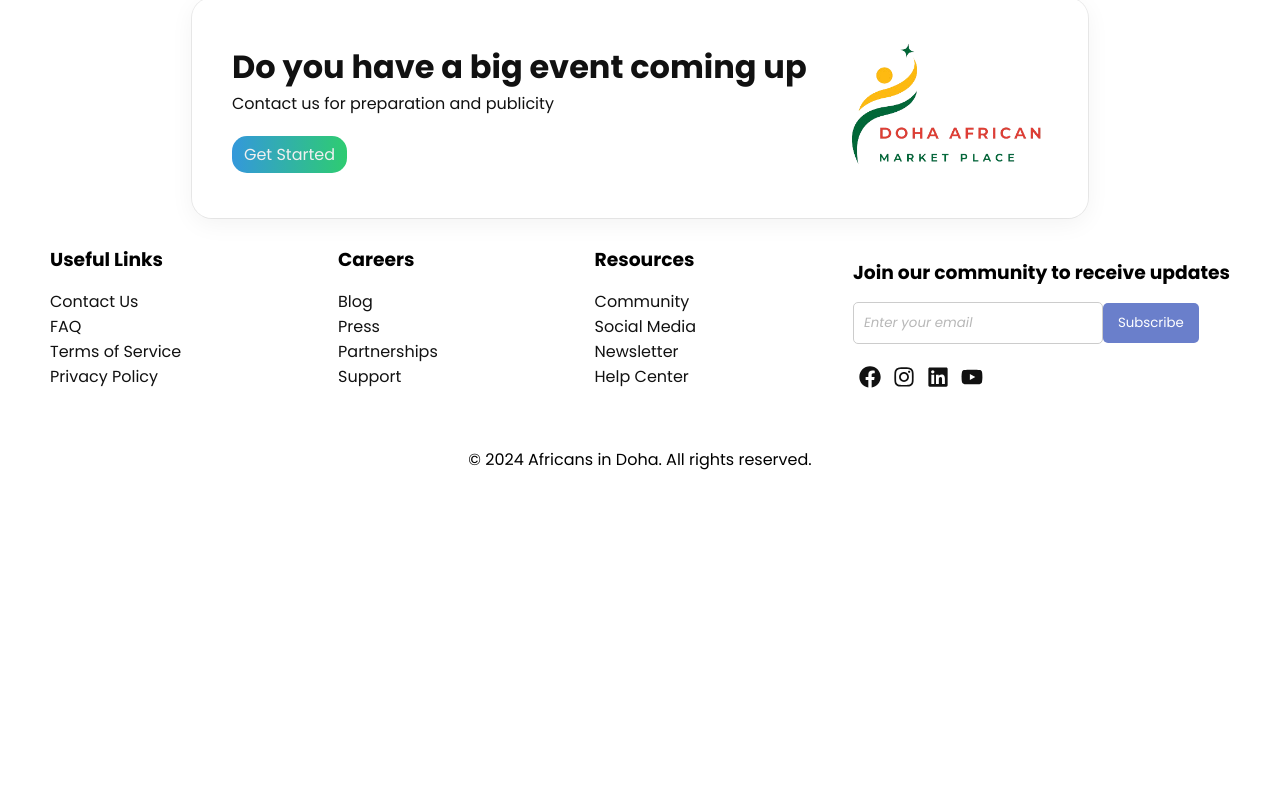
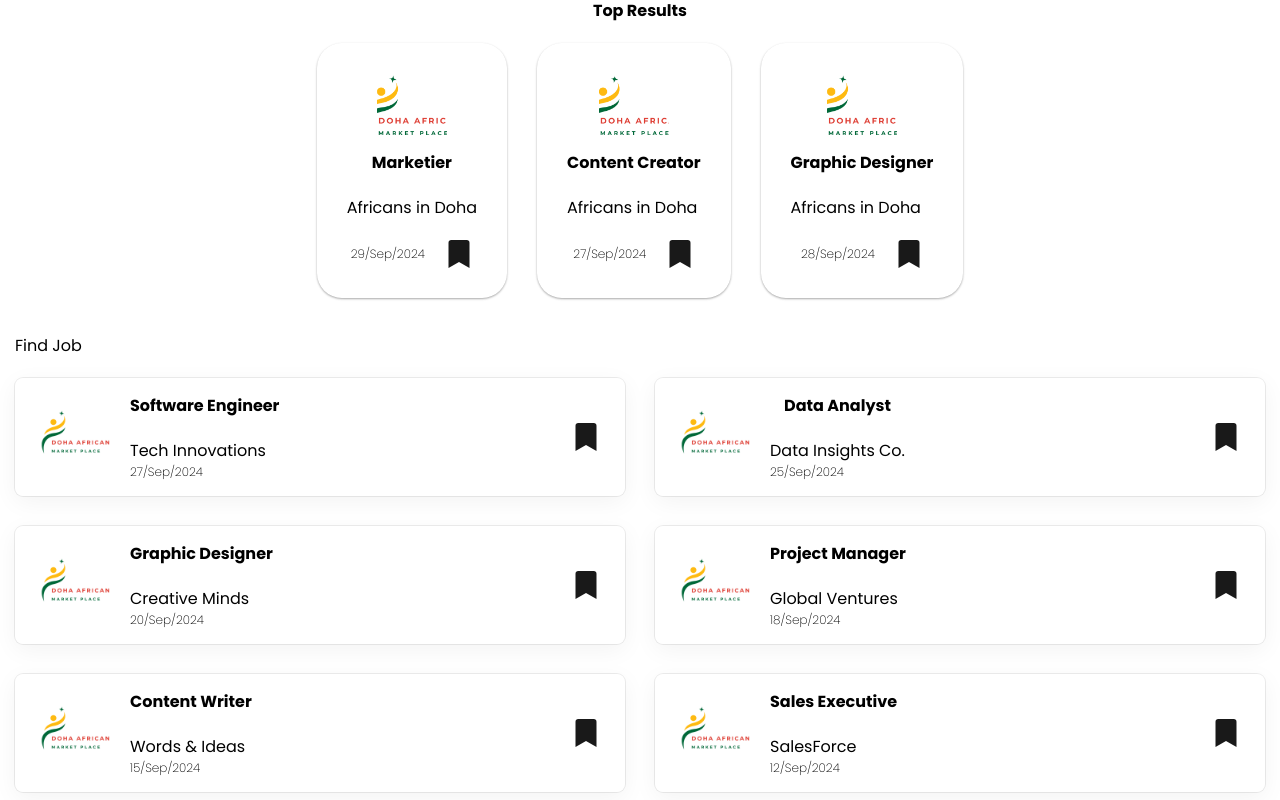
Before and after one commit to joseph-winner/Adm24, a React (Create React App) app: page /Product in a window 1280 px wide. Shown: the part 6100-6900 px from the top of the page. Before the commit the page ends 6602 px from the top, so only its background shows below. Built offline with nearby package versions, Linux system fonts and the light colour scheme.

Commit message:
Adding Find Job Section

```diff
--- a/src/App.js
+++ b/src/App.js
@@ -9,6 +9,7 @@ import PopularProducts from "./app/Screens/HomeScreen/PopularProducts/PopularPro
 import UpcomingEvents from "./app/Screens/HomeScreen/Events/UpcomingEvents";
 import Navbar from "./app/components/Navbar/Navbar";
 import Footer from "./app/components/Footer/Footer";
+import Jobs from "./app/Screens/HomeScreen/Jobs/Jobs";
 
 
 function App() {
@@ -23,6 +24,7 @@ function App() {
       <RecomendedNews />
       <PopularProducts />
       <UpcomingEvents />
+      <Jobs />
       <Footer />
     </div>
   );
--- /dev/null
+++ b/src/app/Screens/HomeScreen/Jobs/Joblisting.jsx
@@ -0,0 +1,72 @@
+import React from "react";
+import JoblistingComponent from "../../../components/JobCardComponent/JoblistingComponent";
+import logo from "../../../../utils/img/logo.png";
+
+export default function Joblisting() {
+  const JobListings = [
+    {
+      Logo: logo,
+      JobTitle: "Software Engineer",
+      CompanyName: "Tech Innovations",
+      PostedAt: "27/Sep/2024",
+      JobDesc:
+        "Join our dynamic team to develop cutting-edge applications and improve user experiences. Experience in JavaScript and React is required.",
+    },
+    {
+      Logo: logo,
+      JobTitle: "Data Analyst",
+      CompanyName: "Data Insights Co.",
+      PostedAt: "25/Sep/2024",
+      JobDesc:
+        "We are looking for a Data Analyst to interpret data and provide actionable insights. Proficiency in Excel and SQL is a must.",
+    },
+    {
+      Logo: logo,
+      JobTitle: "Graphic Designer",
+      CompanyName: "Creative Minds",
+      PostedAt: "20/Sep/2024",
+      JobDesc:
+        "Seeking a talented Graphic Designer with a strong portfolio. Experience in Adobe Creative Suite is required. Remote work options available.",
+    },
+    {
+      Logo: logo,
+      JobTitle: "Project Manager",
+      CompanyName: "Global Ventures",
+      PostedAt: "18/Sep/2024",
+      JobDesc:
+        "Looking for a Project Manager to oversee projects from initiation to completion. Strong leadership and communication skills are essential.",
+    },
+    {
+      Logo: logo,
+      JobTitle: "Content Writer",
+      CompanyName: "Words & Ideas",
+      PostedAt: "15/Sep/2024",
+      JobDesc:
+        "Join our content team to create engaging articles and blog posts. Experience in SEO and digital marketing is a plus.",
+    },
+    {
+      Logo: logo,
+      JobTitle: "Sales Executive",
+      CompanyName: "SalesForce",
+      PostedAt: "12/Sep/2024",
+      JobDesc:
+        "We are seeking a motivated Sales Executive to drive sales and build customer relationships. Experience in B2B sales is preferred.",
+    },
+  ];
+  return (
+    <div className="job-listings">
+      <p className="listings-title">Find Job</p>
+      <div className="job-listing-rows">
+      {JobListings.map((JobListing, index) => (
+        <JoblistingComponent
+          key={index}
+          Logo={JobListing.Logo}
+          JobTitle={JobListing.JobTitle}
+          CompanyName={JobListing.CompanyName}
+          PostedAt={JobListing.PostedAt}
+        />
+      ))}
+      </div>
+    </div>
+  );
+}
--- /dev/null
+++ b/src/app/Screens/HomeScreen/Jobs/Jobs.css
@@ -0,0 +1,78 @@
+.jobs-section{
+    margin: 15px;
+    margin-top: 35px;
+}
+
+.jobs-container{
+    display: flex;
+    justify-content: center;
+    align-items: center;
+    flex-direction: column;
+}
+.top-jobs{
+    display: flex;
+    align-items: center;
+    gap: 30px;
+}
+
+.jobs-section h4{
+    text-align: center;
+    margin-bottom: 20px;
+}
+
+.listings-title{
+    margin-bottom: 20px;
+}
+
+.job-listings{
+    margin-top: 35px;
+}
+@media(max-width:767px){
+    .jobs-container{
+        justify-content: start;
+        align-items: start;
+    }
+
+    .top-jobs {
+        display: flex;
+        align-items: center;
+        gap: 30px;
+        overflow-x: auto;
+        scrollbar-width: none;
+        -ms-overflow-style: none;
+    }
+
+    .top-jobs::-webkit-scrollbar {
+        display: none;
+    }
+
+    .top-jobs {
+        max-width: 100%;
+        padding: 10px;
+    }
+    .jobs-section h4{
+        text-align: left;
+        margin-bottom: 10px;
+    }
+
+}
+
+/* ----------------------------------- */
+/* JOB LISTINGS */
+.job-listing-rows{
+    display: flex;
+    flex-wrap: wrap;
+    align-items: center;
+    gap: 30px;
+}
+
+.job-listing-rows>*{
+    flex: 1 1 34%;
+}
+
+@media(max-width:767px){
+    .job-listing-rows{
+        flex-direction: column;
+        gap: 20px;
+    }
+}
--- /dev/null
+++ b/src/app/Screens/HomeScreen/Jobs/Jobs.jsx
@@ -0,0 +1,53 @@
+import React from "react";
+import "./Jobs.css";
+import JobCardComponent from "../../../components/JobCardComponent/JobCardComponent";
+import logo from "../../../../utils/img/logo.png";
+import Joblisting from "./Joblisting";
+
+export default function Jobs() {
+  const TopJobs = [
+    {
+      Logo: logo,
+      JobTitle: "Marketier",
+      CompanyName: "Africans in Doha",
+      PostedAt: "29/Sep/2024",
+      JobDesc:
+        "Lorem ipsum dolor sit amet consectetur adipisicing elit. Obcaecati necessitatibus molestiae dolorum ratione provident excepturi aspernatur iste consequuntur perspiciatis ut, quod, quas quos, pariatur ab voluptatem assumenda. Unde, iusto natus?",
+    },
+    {
+      Logo: logo,
+      JobTitle: "Content Creator",
+      CompanyName: "Africans in Doha",
+      PostedAt: "27/Sep/2024",
+      JobDesc:
+        "Lorem ipsum dolor sit amet consectetur adipisicing elit. Obcaecati necessitatibus molestiae dolorum ratione provident excepturi aspernatur iste consequuntur perspiciatis ut, quod, quas quos, pariatur ab voluptatem assumenda. Unde, iusto natus?",
+    },
+    {
+      Logo: logo,
+      JobTitle: "Graphic Designer",
+      CompanyName: "Africans in Doha",
+      PostedAt: "28/Sep/2024",
+      JobDesc:
+        "Lorem ipsum dolor sit amet consectetur adipisicing elit. Obcaecati necessitatibus molestiae dolorum ratione provident excepturi aspernatur iste consequuntur perspiciatis ut, quod, quas quos, pariatur ab voluptatem assumenda. Unde, iusto natus?",
+    },
+  ];
+  return (
+    <div className="jobs-section">
+    <h4>Top Results</h4>
+      <div className="jobs-container">
+        <div className="top-jobs">
+          {TopJobs.map((TopJob, index) => (
+            <JobCardComponent
+              key={index}
+              Logo={TopJob.Logo}
+              JobTitle={TopJob.JobTitle}
+              CompanyName={TopJob.CompanyName}
+              PostedAt={TopJob.PostedAt}
+            />
+          ))}
+        </div>
+      </div>
+      <Joblisting />
+    </div>
+  );
+}
--- a/src/app/components/Footer/Footer.css
+++ b/src/app/components/Footer/Footer.css
@@ -25,7 +25,7 @@
     background: linear-gradient(90deg, #3498db, #2ecc71);
     color: #f0f0f0;
     padding: 6px 12px;
-    border-radius: 15px;
+    border-radius: 6px;
     width: fit-content;
     margin-top: 20px;
 }
--- /dev/null
+++ b/src/app/components/JobCardComponent/JobCardComponent.css
@@ -0,0 +1,60 @@
+.job-card{
+    width: fit-content;
+    display: flex;
+    justify-content: center;
+    align-items: center;
+    flex-direction: column;
+    box-shadow: rgba(0, 0, 0, 0.12) 0px 1px 3px, rgba(0, 0, 0, 0.24) 0px 1px 2px;
+    padding: 30px;
+    border-radius: 25px;
+}
+.job-card img{
+    width: 70px;
+    height: 70px;
+    object-fit: cover;
+}
+
+.job-details{
+    display: flex;
+    justify-content: space-between;
+    align-items: center;
+    gap: 20px;
+    margin-top: 20px;
+}
+
+.save-job{
+    display: flex;
+    justify-content: center;
+    align-items: center;
+    margin-left: auto;
+    color: rgba(0, 0, 0, 0.9);
+    cursor: pointer;
+    font-size: 28px;
+}
+.postedAt{
+    font-size: 12px;
+    font-weight: 200;
+}
+
+/* -------------------------------------------------------------------- */
+/* JOB LISTINGS CSS */
+
+.job-listing-container{
+    display: flex;
+    align-items: center;
+    gap: 20px;
+    box-shadow: rgba(0, 0, 0, 0.05) 0px 6px 24px 0px, rgba(0, 0, 0, 0.08) 0px 0px 0px 1px;
+    width: fit-content;
+    padding: 15px 25px;
+    border-radius: 8px;
+}
+.job-listing-container img{
+    width: 70px;
+}
+
+@media(max-width:767px){
+    .job-listing-container{
+        width: 100%;
+        border-radius: 10px;
+    }
+}
--- /dev/null
+++ b/src/app/components/JobCardComponent/JobCardComponent.jsx
@@ -0,0 +1,24 @@
+import React from "react";
+import "./JobCardComponent.css"
+import { FaBookmark } from 'react-icons/fa'
+
+
+export default function JobCardComponent({ Logo, JobTitle, CompanyName, PostedAt}) {
+  return (
+    <div className="job-card">
+      <div className="company-logo">
+        <img src={Logo} alt={CompanyName} />
+      </div>
+      <div className="job-desc">
+        <h4 className="job-name">{JobTitle}</h4>
+        <p className="company-name"> {CompanyName} </p>
+      </div>
+      <div className="job-details">
+        <p className="postedAt"> {PostedAt} </p>
+        <p className="save-job">
+          <FaBookmark />
+        </p>
+      </div>
+    </div>
+  );
+}
--- /dev/null
+++ b/src/app/components/JobCardComponent/JoblistingComponent.jsx
@@ -0,0 +1,22 @@
+import React from "react";
+import { FaBookmark } from "react-icons/fa";
+
+export default function JoblistingComponent({ Logo, JobTitle, CompanyName, PostedAt}) {
+  return (
+      <div className="job-listing-container">
+        <div className="company-logo">
+          <img src={Logo} alt={CompanyName} />
+        </div>
+        <div className="job-listing-desc">
+          <h4 className="job-listing-name">{JobTitle}</h4>
+          <p className="company-listing-name"> {CompanyName} </p>
+        <div className="job-listing-details">
+          <p className="postedAt"> {PostedAt} </p>
+        </div>
+        </div>
+        <p className="save-job">
+            <FaBookmark />
+          </p>
+      </div>
+  );
+}
```
